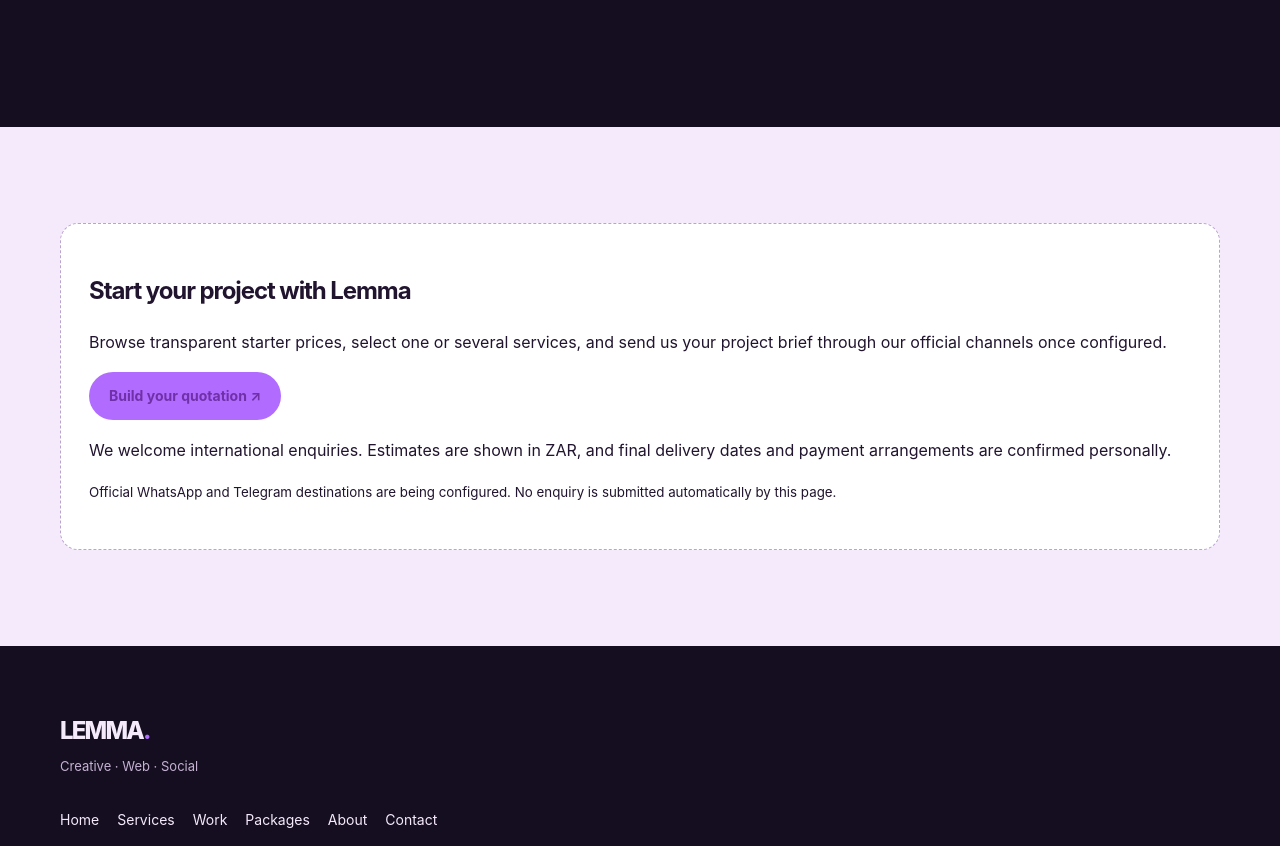
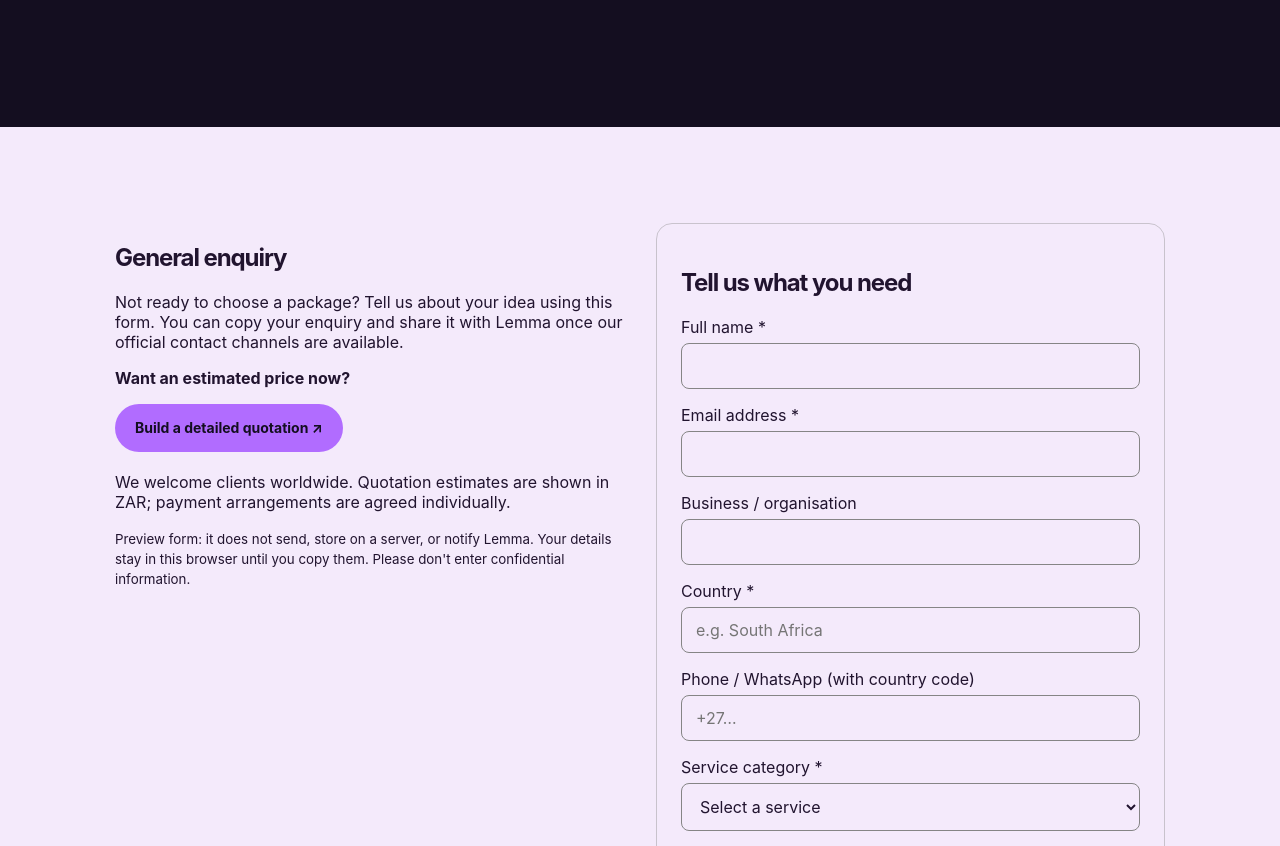
Before and after one commit to impilokalova/Lemma, a React (Vite) app: page /contact in a window 1280 px wide. Shown: the part 460-1306 px from the top of the page. Built offline with nearby package versions, Linux system fonts and the light colour scheme.

Commit message:
Add accessible general enquiry form with explicit copy-only preview flow

```diff
--- a/src/pages/contact/Contact.tsx
+++ b/src/pages/contact/Contact.tsx
@@ -1,3 +1,41 @@
+import {useState,type CSSProperties,type FormEvent} from 'react';
 import {Link} from 'react-router-dom';
 import {Intro} from '../../shared/components/Intro';
-export function Contact(){return <><Intro eyebrow="START A PROJECT" title="Let's create something useful." description="Tell us what you need, choose services, and prepare a detailed quote request — from anywhere in the world."/><section className="section container"><div className="empty-state"><h2>Start your project with Lemma</h2><p>Browse transparent starter prices, select one or several services, and send us your project brief through our official channels once configured.</p><Link className="btn btn-primary" to="/quote">Build your quotation ↗</Link><p style={{marginTop:18}}>We welcome international enquiries. Estimates are shown in ZAR, and final delivery dates and payment arrangements are confirmed personally.</p><p><small>Official WhatsApp and Telegram destinations are being configured. No enquiry is submitted automatically by this page.</small></p></div></section></>}
+
+const field:CSSProperties={display:'block',width:'100%',padding:'12px 14px',marginTop:6,marginBottom:16,border:'1px solid #858585',borderRadius:8,background:'transparent',color:'inherit',font:'inherit'};
+const group:CSSProperties={display:'grid',gridTemplateColumns:'repeat(auto-fit,minmax(230px,1fr))',gap:'0 20px'};
+type Enquiry={name:string,email:string,business:string,country:string,phone:string,service:string,budget:string,deadline:string,description:string,links:string,contact:string,consent:boolean};
+const initial:Enquiry={name:'',email:'',business:'',country:'',phone:'',service:'',budget:'',deadline:'',description:'',links:'',contact:'email',consent:false};
+const categories=['Graphic design','Sports graphics','Website / landing page','Presentation / documents','Branding / logo','Social media design','Multiple services','Something else'];
+export function Contact(){
+ const [data,setData]=useState<Enquiry>(initial);
+ const [copied,setCopied]=useState(false);
+ const update=(key:keyof Enquiry,value:string|boolean)=>{setData(d=>({...d,[key]:value}));setCopied(false)};
+ const summary=()=>['LEMMA STUDIO — GENERAL ENQUIRY','Name: '+data.name,'Email: '+data.email,'Business: '+(data.business||'—'),'Country: '+data.country,'Phone: '+(data.phone||'—'),'Service: '+data.service,'Budget: '+(data.budget||'Not specified'),'Deadline: '+(data.deadline||'Flexible'),'Preferred reply: '+data.contact,'Project: '+data.description,'Reference links: '+(data.links||'—')].join('\n');
+ const valid=data.name.trim()&&/^[^\s@]+@[^\s@]+\.[^\s@]+$/.test(data.email)&&data.country.trim()&&data.service&&data.description.trim()&&data.consent;
+ const copy=async(e:FormEvent)=>{e.preventDefault();if(!valid)return;try{await navigator.clipboard.writeText(summary());setCopied(true)}catch{setCopied(false)}};
+ return <><Intro eyebrow="START A PROJECT" title="Let's create something useful." description="Ask a question, describe a project, or prepare a detailed quotation — wherever you're based."/>
+ <section className="section container" style={{maxWidth:1050}}>
+ <div style={{display:'grid',gridTemplateColumns:'repeat(auto-fit,minmax(280px,1fr))',gap:32}}>
+ <div><h2>General enquiry</h2><p>Not ready to choose a package? Tell us about your idea using this form. You can copy your enquiry and share it with Lemma once our official contact channels are available.</p>
+ <p><strong>Want an estimated price now?</strong></p><Link className="btn btn-primary" to="/quote">Build a detailed quotation ↗</Link>
+ <p style={{marginTop:20}}>We welcome clients worldwide. Quotation estimates are shown in ZAR; payment arrangements are agreed individually.</p>
+ <p><small>Preview form: it does not send, store on a server, or notify Lemma. Your details stay in this browser until you copy them. Please don't enter confidential information.</small></p></div>
+ <form onSubmit={copy} aria-label="General project enquiry form" style={{padding:24,border:'1px solid #8886',borderRadius:16}}>
+ <h2>Tell us what you need</h2>
+ <div style={group}><label>Full name *<input style={field} required autoComplete="name" value={data.name} onChange={e=>update('name',e.target.value)}/></label>
+ <label>Email address *<input style={field} type="email" required autoComplete="email" value={data.email} onChange={e=>update('email',e.target.value)}/></label>
+ <label>Business / organisation<input style={field} value={data.business} onChange={e=>update('business',e.target.value)}/></label>
+ <label>Country *<input style={field} required autoComplete="country-name" placeholder="e.g. South Africa" value={data.country} onChange={e=>update('country',e.target.value)}/></label>
+ <label>Phone / WhatsApp (with country code)<input style={field} type="tel" autoComplete="tel" placeholder="+27…" value={data.phone} onChange={e=>update('phone',e.target.value)}/></label>
+ <label>Service category *<select style={field} required value={data.service} onChange={e=>update('service',e.target.value)}><option value="">Select a service</option>{categories.map(x=><option key={x} value={x}>{x}</option>)}</select></label>
+ <label>Estimated budget (optional)<input style={field} placeholder="e.g. R1,500 or flexible" value={data.budget} onChange={e=>update('budget',e.target.value)}/></label>
+ <label>Desired deadline<input style={field} placeholder="e.g. next Friday" value={data.deadline} onChange={e=>update('deadline',e.target.value)}/></label></div>
+ <label>Project description *<textarea style={{...field,minHeight:125}} required value={data.description} onChange={e=>update('description',e.target.value)} placeholder="What are you creating, and what should it achieve?"/></label>
+ <label>Reference links / inspiration<textarea style={{...field,minHeight:75}} value={data.links} onChange={e=>update('links',e.target.value)} placeholder="Links to brand assets or inspiration (optional)"/></label>
+ <label>Preferred reply method<select style={field} value={data.contact} onChange={e=>update('contact',e.target.value)}><option value="email">Email</option><option value="whatsapp">WhatsApp</option><option value="telegram">Telegram</option><option value="phone">Phone</option></select></label>
+ <label style={{display:'flex',gap:10,alignItems:'start',marginBottom:20}}><input type="checkbox" checked={data.consent} required onChange={e=>update('consent',e.target.checked)}/> I agree to include my details in the enquiry text I choose to share.</label>
+ <button className="btn btn-primary" type="submit" disabled={!valid}>{copied?'Enquiry copied ✓':'Copy enquiry details'}</button>
+ <p role="status"><small>{copied?'Copied to your clipboard. This has NOT been submitted to Lemma.':'This is a preview form; copying is not a submission.'}</small></p>
+ </form></div></section></>;
+}
```
